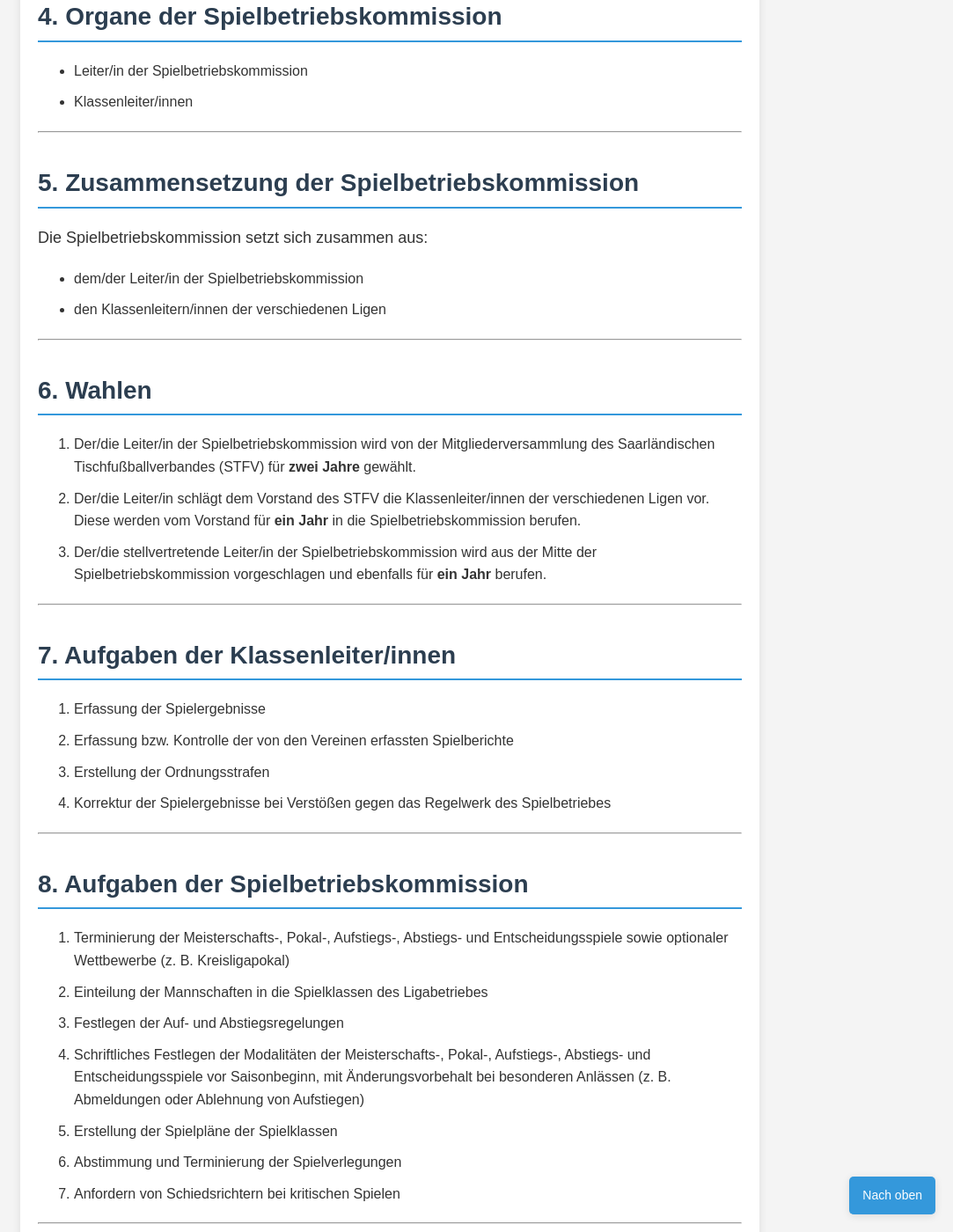
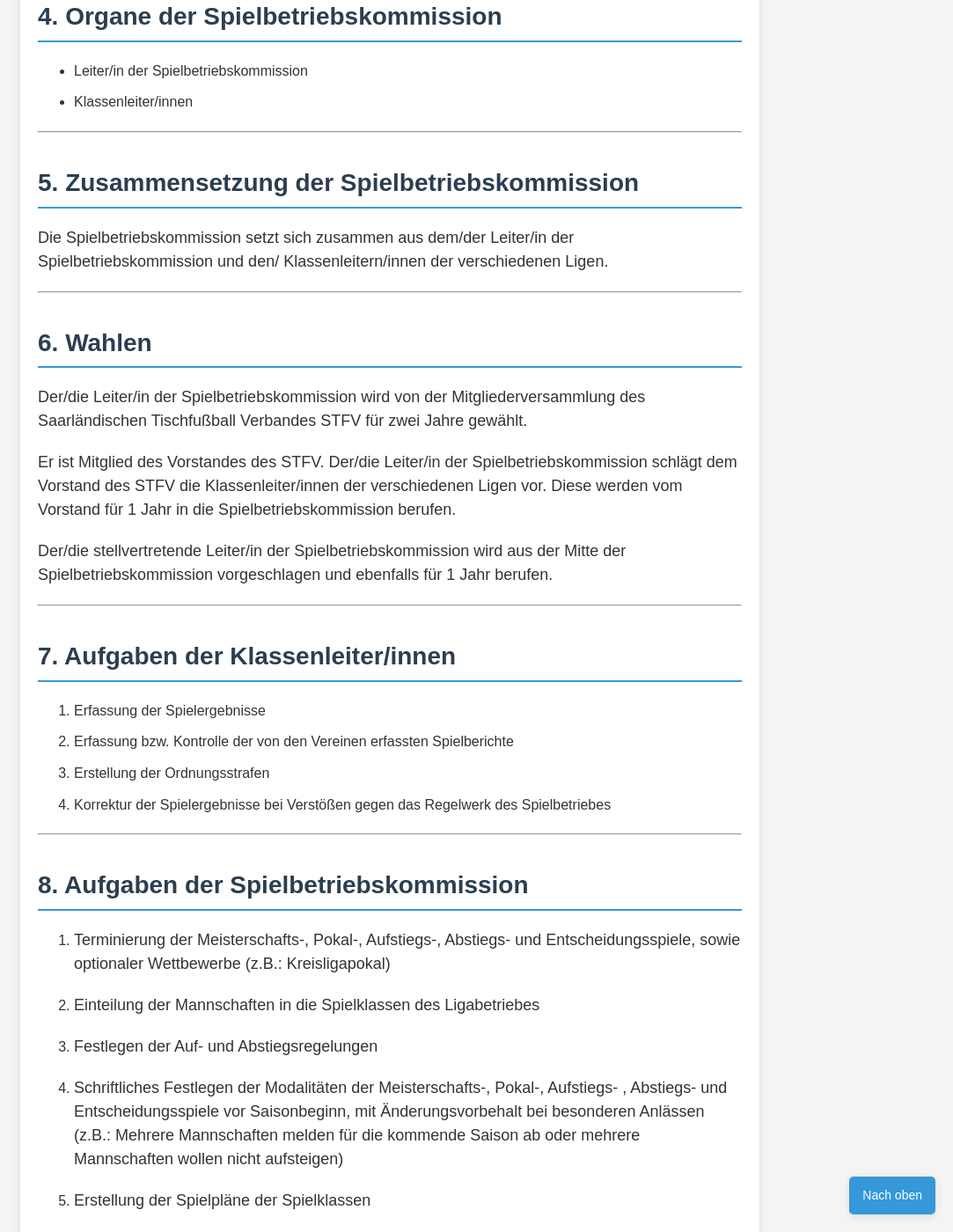
Before and after one commit to Deutscher-Tischfussballbund/stfv-docs, a Jekyll site: the page built from docs/Ordnung_des_Spielbetriebes.md, in a window 1280 px wide and 1400 px high, scrolled down 1861 px. Shown: the whole window at 88% size, without its empty margins (197-1280 px from the left). Built offline with Jekyll 4.4.1, drawn with Linux system fonts in a browser that asks for light colours; our own code applies the rules of GitHub Pages for plain Markdown files; some of the changed text lies outside the part shown.

Commit message:
Update Ordnung_des_Spielbetriebes.md

```diff
--- a/docs/Ordnung_des_Spielbetriebes.md
+++ b/docs/Ordnung_des_Spielbetriebes.md
@@ -55,18 +55,18 @@ Die OdS hat das Ziel, einen effektiven Ablauf des Spielbetriebes zu gewährleist
 
 # Zusammensetzung der Spielbetriebskommission
 
-Die Spielbetriebskommission setzt sich zusammen aus:
-
-- dem/der Leiter/in der Spielbetriebskommission
-- den Klassenleitern/innen der verschiedenen Ligen
+Die Spielbetriebskommission setzt sich zusammen aus dem/der Leiter/in der Spielbetriebskommission und den/ Klassenleitern/innen der verschiedenen Ligen.
 
 ---
 
 # Wahlen
 
-1. Der/die Leiter/in der Spielbetriebskommission wird von der Mitgliederversammlung des Saarländischen Tischfußballverbandes (STFV) für **zwei Jahre** gewählt.
-2. Der/die Leiter/in schlägt dem Vorstand des STFV die Klassenleiter/innen der verschiedenen Ligen vor. Diese werden vom Vorstand für **ein Jahr** in die Spielbetriebskommission berufen.
-3. Der/die stellvertretende Leiter/in der Spielbetriebskommission wird aus der Mitte der Spielbetriebskommission vorgeschlagen und ebenfalls für **ein Jahr** berufen.
+Der/die Leiter/in der Spielbetriebskommission wird von der Mitgliederversammlung des Saarländischen Tischfußball Verbandes STFV für zwei Jahre gewählt.
+
+Er ist Mitglied des Vorstandes des STFV. Der/die Leiter/in der Spielbetriebskommission schlägt dem Vorstand des STFV die Klassenleiter/innen der verschiedenen Ligen vor. Diese werden vom Vorstand für 1 Jahr in die Spielbetriebskommission berufen.
+
+Der/die stellvertretende Leiter/in der Spielbetriebskommission wird aus der Mitte der
+Spielbetriebskommission vorgeschlagen und ebenfalls für 1 Jahr berufen.
 
 ---
 
@@ -81,22 +81,26 @@ Die Spielbetriebskommission setzt sich zusammen aus:
 
 # Aufgaben der Spielbetriebskommission
 
-1. Terminierung der Meisterschafts-, Pokal-, Aufstiegs-, Abstiegs- und Entscheidungsspiele sowie optionaler Wettbewerbe (z. B. Kreisligapokal)
+1. Terminierung der Meisterschafts-, Pokal-, Aufstiegs-, Abstiegs- und Entscheidungsspiele, sowie optionaler Wettbewerbe (z.B.: Kreisligapokal)
+
 2. Einteilung der Mannschaften in die Spielklassen des Ligabetriebes
+
 3. Festlegen der Auf- und Abstiegsregelungen
-4. Schriftliches Festlegen der Modalitäten der Meisterschafts-, Pokal-, Aufstiegs-, Abstiegs- und Entscheidungsspiele vor Saisonbeginn, mit Änderungsvorbehalt bei besonderen Anlässen (z. B. Abmeldungen oder Ablehnung von Aufstiegen)
+
+4. Schriftliches Festlegen der Modalitäten der Meisterschafts-, Pokal-, Aufstiegs- , Abstiegs- und Entscheidungsspiele vor Saisonbeginn, mit Änderungsvorbehalt bei besonderen Anlässen (z.B.: Mehrere Mannschaften melden für die kommende Saison ab oder mehrere Mannschaften wollen nicht aufsteigen)
+
 5. Erstellung der Spielpläne der Spielklassen
+
 6. Abstimmung und Terminierung der Spielverlegungen
-7. Anfordern von Schiedsrichtern bei kritischen Spielen
+
+7. Anfordern von Schiedsrichter bei kritischen Spielen
 
 ---
 
 # Änderung der Ordnung des Spielbetriebes
 
-1. Änderungen der OdS können von der Mitgliederversammlung oder der Sport- und Regelkommission (SpoRKom) beschlossen werden.
-2. **Anträge auf Änderung durch die Mitgliederversammlung**:
-   - Müssen schriftlich bis zum **01.12.** bei der STFV-Geschäftsstelle eingereicht werden.
-3. **Anträge auf Änderung durch die SpoRKom**:
-   - Werden gemäß der Ordnung der SpoRKom über die Antragskommission eingereicht und von der Delegiertenversammlung der SpoRKom entschieden.
+Eine Änderung der OdS kann von der Mitgliederversammlung oder der Sport- und Regelkommission (SpoRKom) beschlossen werden.
+
+Anträge auf Änderung der OdS durch die Mitgliederversammlung sind schriftlich bis zum 01.12. bei der STFV-Geschäftsstelle einzureichen oder Anträge auf Änderung der OdS durch die SpoRKom werden gemäß Ordnung der SpoRKom über die Antragskommission eingereicht und der Delegiertenversammlung der SpoRKom entschieden.
 
 ---
```
